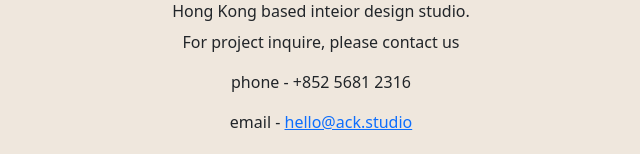
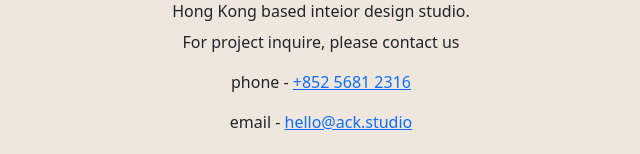
Before and after one commit to nguyenandre/ack.studio, a plain HTML site: page index.html in a window 1280 px wide. Shown: the part 416-570 px from the top of the page, without its empty margins (319-959 px from the left). Drawn offline with nearby package versions, Linux system fonts and the light colour scheme.

Commit message:
Update index.html

```diff
--- a/index.html
+++ b/index.html
@@ -16,7 +16,7 @@
       <img class="mb-4" src="images/ACK_Logo.png" alt="" width="200" height="200">
       <h1>Hong Kong based inteior design studio.</h1>
       <p>For project inquire, please contact us</p>
-      <p>phone - +852 5681 2316</p>
+      <p>phone - <a href="https://wa.me/message/2CXNFMUECLL4J1">+852 5681 2316</a></p>
       <p>email - <a href="mailto:hello@ack.studio">hello@ack.studio</a></p>
       <p>web - <a href="https://ack.studio">www.ack.studio</a></p>
     </main>
```
